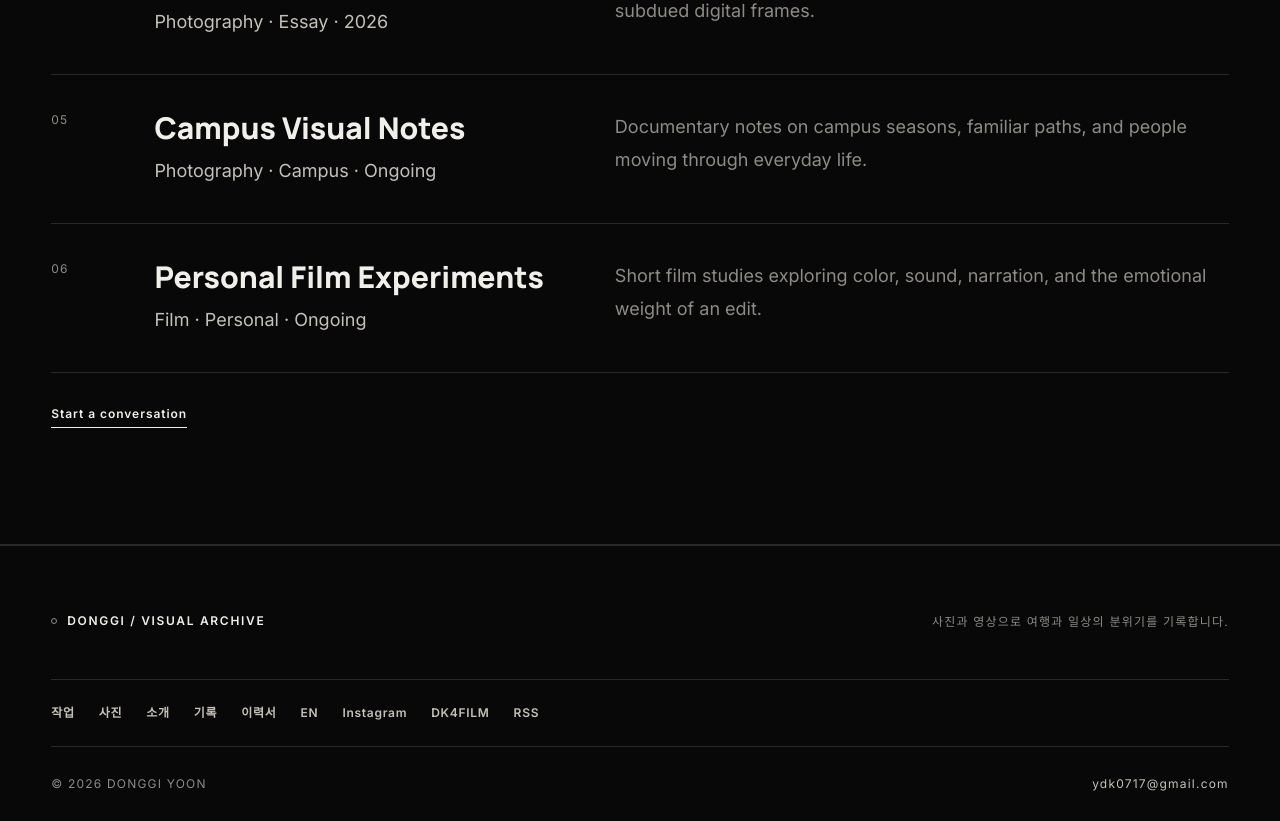
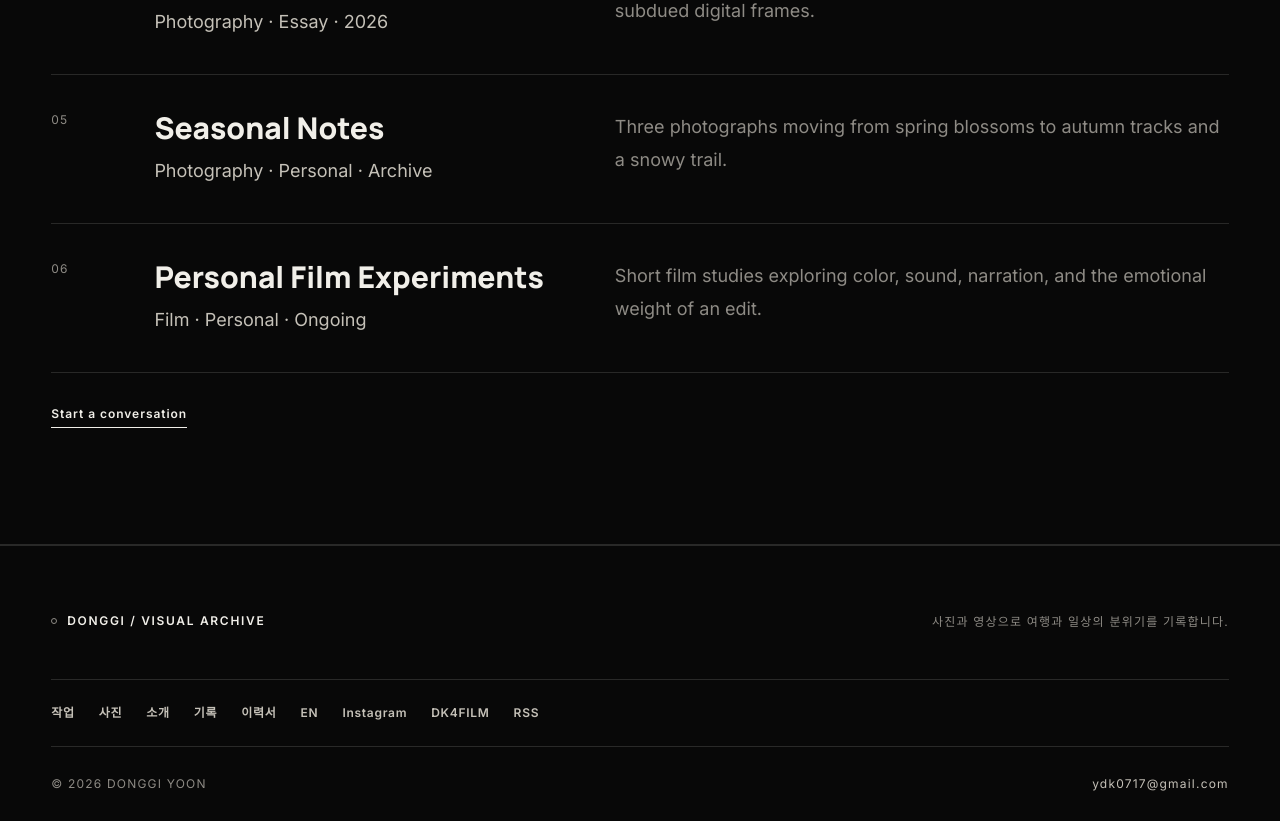
Before and after one commit to Brian1724/donggi-portfolio, a Next.js app: page /en/about in a window 1280 px wide. Shown: the part 2597-3418 px from the top of the page. Built offline with nearby package versions, Linux system fonts and the light colour scheme; no server answers.

Commit message:
Reframe campus work as seasonal photo sequence

```diff
--- a/src/app/works/[slug]/page.tsx
+++ b/src/app/works/[slug]/page.tsx
@@ -12,7 +12,9 @@ type WorkPageProps = { params: Promise<{ slug: string }> };
 export const dynamicParams = false;
 
 export function generateStaticParams() {
-  return works.map((work) => ({ slug: work.slug }));
+  return works.flatMap((work) =>
+    [work.slug, ...(work.legacySlugs ?? [])].map((slug) => ({ slug })),
+  );
 }
 
 export async function generateMetadata({ params }: WorkPageProps) {
@@ -217,17 +219,19 @@ export default async function WorkDetailPage({ params }: WorkPageProps) {
         <div className="portfolio-container project-closing">
           <Reveal>
             <div>
-              <p className="portfolio-kicker">Role / Tools</p>
-              <h2>이 작업에서 맡고 사용한 것.</h2>
+              <p className="portfolio-kicker">{work.tools.length ? "Role / Tools" : "Role"}</p>
+              <h2>{work.tools.length ? "이 작업에서 맡고 사용한 것." : "이 작업에서 한 일."}</h2>
               <dl className="portfolio-facts">
                 <div>
                   <dt>Role</dt>
                   <dd>{work.role.join(" · ")}</dd>
                 </div>
-                <div>
-                  <dt>Tools</dt>
-                  <dd>{work.tools.join(" · ")}</dd>
-                </div>
+                {work.tools.length ? (
+                  <div>
+                    <dt>Tools</dt>
+                    <dd>{work.tools.join(" · ")}</dd>
+                  </div>
+                ) : null}
                 {work.archiveMeta?.camera ? (
                   <div>
                     <dt>Camera</dt>
--- a/src/app/works/page.tsx
+++ b/src/app/works/page.tsx
@@ -12,7 +12,7 @@ export const metadata = createPageMetadata({
 
 export default function WorksPage() {
   const yearRange = formatYearRange(
-    works.flatMap((work) => work.yearRange),
+    works.flatMap((work) => work.yearRange ?? []),
     "—",
   );
 
--- a/src/data/image-variants.generated.json
+++ b/src/data/image-variants.generated.json
@@ -1722,6 +1722,27 @@
       }
     ]
   },
+  "/og/works/seasonal-notes.png": {
+    "width": 1200,
+    "height": 630,
+    "variants": [
+      {
+        "src": "/generated/images/og/works/seasonal-notes-w480.webp",
+        "width": 480,
+        "height": 252
+      },
+      {
+        "src": "/generated/images/og/works/seasonal-notes-w960.webp",
+        "width": 960,
+        "height": 504
+      },
+      {
+        "src": "/og/works/seasonal-notes.png",
+        "width": 1200,
+        "height": 630
+      }
+    ]
+  },
   "/og.png": {
     "width": 1200,
     "height": 630,
--- a/src/data/works.ts
+++ b/src/data/works.ts
@@ -1,8 +1,9 @@
 export type Work = {
   title: string;
   slug: string;
+  legacySlugs?: string[];
   year: string;
-  yearRange: readonly [number, number];
+  yearRange?: readonly [number, number];
   categories: string[];
   description: string;
   summaryEn: string;
@@ -265,50 +266,44 @@ export const works: Work[] = [
     links: {},
   },
   {
-    title: "Campus Visual Notes",
-    slug: "campus-visual-notes",
-    year: "Ongoing",
-    yearRange: [2025, 2026],
-    categories: ["Photography", "Campus"],
+    title: "Seasonal Notes",
+    slug: "seasonal-notes",
+    legacySlugs: ["campus-visual-notes"],
+    year: "Archive",
+    categories: ["Photography", "Personal"],
     description:
-      "학교 생활, 동아리 활동, 캠퍼스의 계절과 사람들을 기록하는 비주얼 노트.",
-    summaryEn: "Documentary notes on campus seasons, familiar paths, and people moving through everyday life.",
-    format: "Documentary photo notes",
-    location: "Jeonbuk National University · Ongoing",
-    purpose: "반복되는 학교생활 속 계절과 사람의 변화를 놓치지 않고 개인적이면서도 공동체적인 기록으로 남깁니다.",
-    concept: "익숙한 캠퍼스를 빛, 동선, 관계의 장면으로 다시 바라보며 평범한 하루의 서사를 발견합니다.",
-    process: "수업과 활동 사이에 카메라를 휴대하며 자연스러운 순간을 기록하고, 계절별 시퀀스로 사진을 편집합니다.",
-    challenge: "관찰자의 거리감을 유지하면서도 인물과 공간이 차갑게 보이지 않도록 자연광과 시선의 높이를 세심하게 선택합니다.",
-    reflection: "익숙한 장소도 계절과 사람의 동선에 따라 전혀 다른 장면이 된다는 것을 확인했습니다. 기록이 행사 사진에 머물지 않도록, 앞으로는 한 학기의 변화를 시작과 끝이 있는 시퀀스로 편집해보려 합니다.",
-    role: ["Photographer", "Editor"],
-    tools: ["Sony A7C II", "Lightroom"],
-    media: [
-      { kind: "still", id: "seodo-station" },
-      { kind: "still", id: "winter-trail" },
-    ],
+      "벚꽃길, 가을 철길, 눈 덮인 산길을 잇는 세 장의 사진.",
+    summaryEn: "Three photographs moving from spring blossoms to autumn tracks and a snowy trail.",
+    format: "Personal photo sequence",
+    location: "Various places · Spring / Autumn / Winter",
+    purpose: "서로 다른 계절과 장소에서 남긴 사진 세 장을 한 흐름으로 묶었습니다.",
+    concept: "봄의 벚꽃, 가을 철길의 노란 잎, 겨울 눈길을 차례로 배치해 빛과 색의 변화를 보여줍니다.",
+    process: "사람이 풍경 안에 놓인 장면을 골라 봄에서 겨울로 이어지는 순서로 편집했습니다.",
+    challenge: "사진마다 장소와 비율이 달라 한 톤으로 맞추기보다 계절별 차이를 그대로 두었습니다.",
+    reflection: "서로 다른 장소에서 찍은 장면이므로 한 장소의 시간 변화로 읽히지 않게 구성했습니다. 다음에는 같은 장소를 계절마다 다시 찾아 기록할 수 있습니다.",
+    role: ["Photo selection", "Sequence edit"],
+    tools: [],
+    media: [],
     archiveMeta: {
-      city: "Jeonju",
-      country: "South Korea",
       medium: "Photography",
-      camera: "Sony A7C II",
-      format: "Documentary notes",
+      format: "Personal photo sequence",
     },
     thumbnail: "/images/archive/project-campus-autumn-rail.jpg",
-    thumbnailAlt: "벚꽃이 핀 길에서 봄빛을 바라보는 윤동기",
+    thumbnailAlt: "벚꽃이 핀 길에서 위를 바라보는 인물",
     thumbnailAspect: "landscape",
     thumbnailRatio: "3 / 2",
     detailImages: [
       {
-        src: "/images/archive/project-campus-autumn-rail.jpg",
-        alt: "벚꽃이 핀 길에서 봄빛을 바라보는 인물",
-        aspect: "landscape",
-        ratio: "3 / 2",
+        src: "/images/archive/about-winter-hike.jpg",
+        alt: "노란 잎이 물든 철길에서 걷고 있는 두 사람",
+        aspect: "portrait",
+        ratio: "853 / 1280",
       },
       {
-        src: "/images/archive/about-winter-hike.jpg",
-        alt: "겨울 산책길에서 기록한 세로 프레임의 풍경",
+        src: "/media/stills/still-06-winter-trail.jpg",
+        alt: "눈 덮인 숲길에서 스틱을 짚고 걷는 사람",
         aspect: "portrait",
-        ratio: "853 / 1280",
+        ratio: "3 / 4",
       },
     ],
     links: {},
@@ -382,12 +377,11 @@ export const workFilters = [
   { value: "photography", label: "사진", category: "Photography" },
   { value: "travel", label: "여행", category: "Travel" },
   { value: "personal", label: "개인 작업", category: "Personal" },
-  { value: "campus", label: "캠퍼스", category: "Campus" },
   { value: "essay", label: "에세이", category: "Essay" },
 ] as const;
 
 export function getWorkBySlug(slug: string) {
-  return works.find((work) => work.slug === slug);
+  return works.find((work) => work.slug === slug || work.legacySlugs?.includes(slug));
 }
 
 export function getAdjacentWorks(slug: string) {
```
Also changed, not shown: 1 other file (tests, documents, lock files or other folders).
